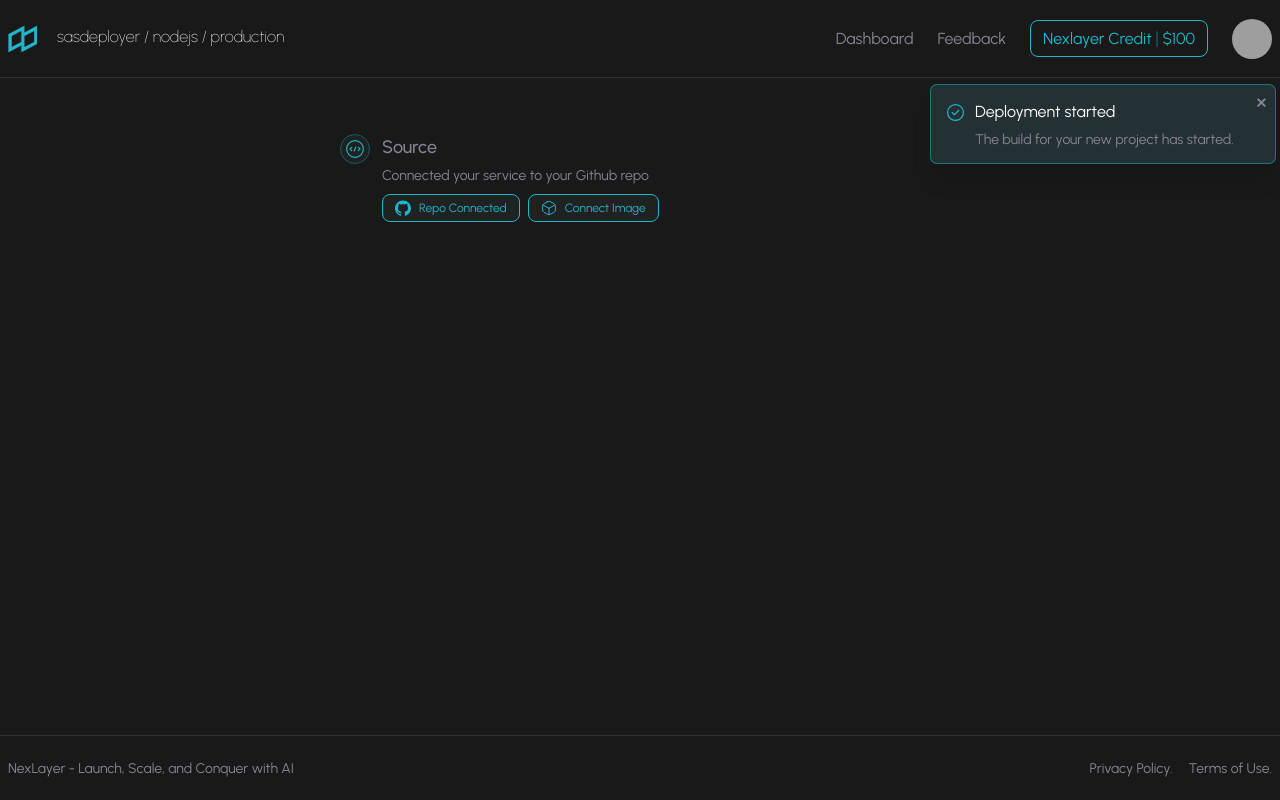
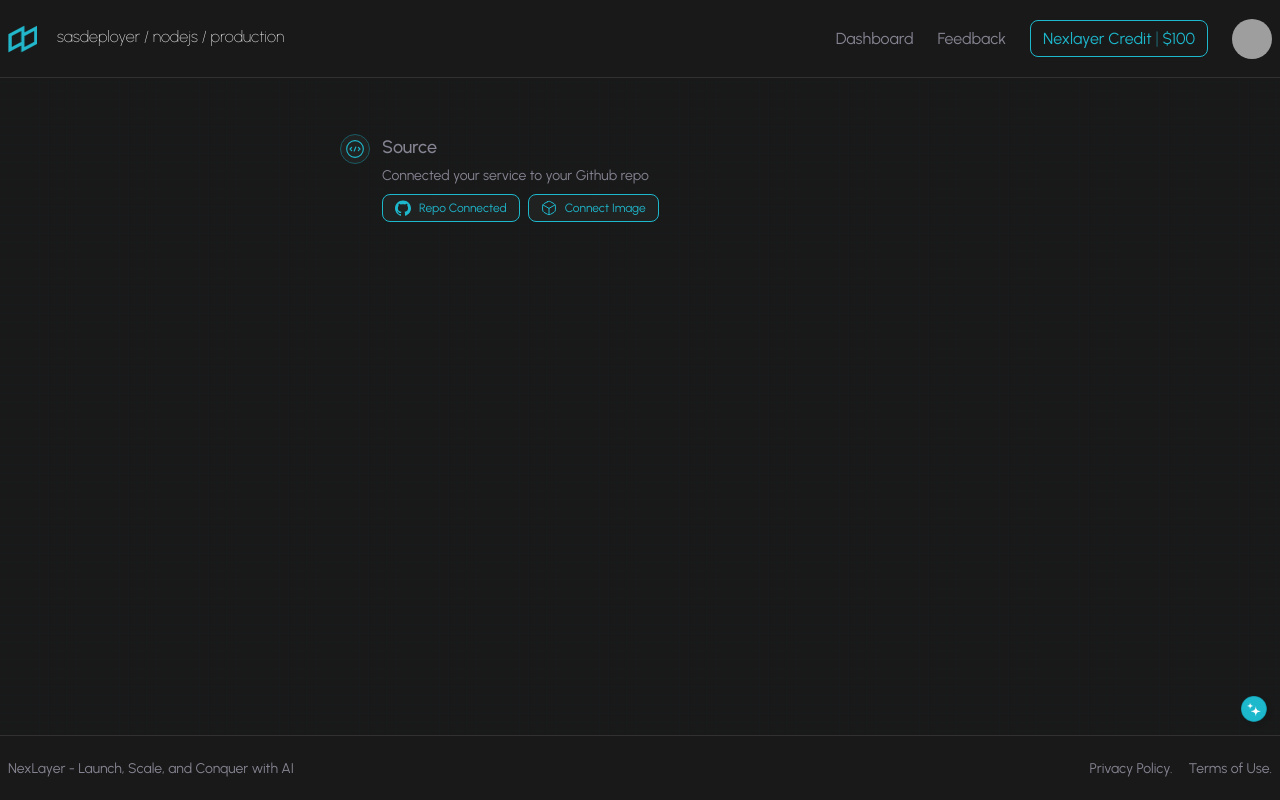
Before and after one commit to Raja-Abbas/nex, a React (Create React App) app: page /build in a window 1280 px wide. Built offline with nearby package versions, Linux system fonts and the light colour scheme; grey boxes are pictures that could not be loaded.

Commit message:
chatbot ui

```diff
--- /dev/null
+++ b/src/components/ChatbotMiniComponent.js
@@ -0,0 +1,12 @@
+import React from 'react';
+import StarChatBotImage from "../assets/images/StarImageChatbot.png";
+
+  const ChatbotMiniComponent = () =>  {
+	return (
+	  <div className="absolute bottom-1 right-1">
+		<img src={StarChatBotImage} alt="StarChatBotImage" className="w-[39px] h-[39px]" />
+	  </div>
+	);
+  }
+
+  export default ChatbotMiniComponent;
--- a/src/components/GithubDeployment.js
+++ b/src/components/GithubDeployment.js
@@ -10,7 +10,6 @@ export default function GithubDeployment({
   const updatedSteps = steps.map((step) => {
     if (selectedCard) {
       if (step.id === 2) {
-        // Update the Build step
         return {
           ...step,
           details: step.details.map((detail) => {
@@ -26,7 +25,6 @@ export default function GithubDeployment({
           }),
         };
       } else if (step.id === 4) {
-        // Update the Deploy step
         return {
           ...step,
           details: step.details.map((detail) => {
@@ -40,7 +38,6 @@ export default function GithubDeployment({
           }),
         };
       } else if (step.id === 5) {
-        // Update the final step with the live URL and logo
         return {
           ...step,
           details: step.details.map((detail) => {
--- a/src/components/WaitlistComponent.js
+++ b/src/components/WaitlistComponent.js
@@ -7,7 +7,7 @@ const Waitlist = ({ isOpen, onClose }) => {
 
   return (
     <div className="fixed w-full h-full bg-[#070707] bg-opacity-75 inset-0 z-[1000] flex items-center justify-center">
-      <div className="bg-background relative text-center bg-opacity-100 z-[1000] p-6 rounded-md shadow-xl my-[45px] mx-[55px] max-md:w-full md:w-[663px] max-md:h-full md:h-[477px]">
+      <div className="bg-background relative text-center bg-opacity-100 z-[1000] p-6 rounded-md shadow-xl my-[45px] mx-[55px] max-md:w-full md:w-[663px] max-md:h-auto md:h-auto">
         <Loading />
         <h2 className="text-light-blue text-3xl mb-[15px] mt-[25px] font-bold leading-[150%]">Join the waitlist!</h2>
         <p className="text-white text-lg leading-[150%]">
--- a/src/components/aceternitycomponents/multi-step-loader.tsx
+++ b/src/components/aceternitycomponents/multi-step-loader.tsx
@@ -28,8 +28,21 @@ const DeploymentAlert: React.FC<DeploymentAlertProps> = ({
   const [showModal, setShowModal] = useState(false);
 
   useEffect(() => {
-    setShowModal(isOpen);
+    let timer: NodeJS.Timeout;
+
+    if (isOpen) {
+      setShowModal(true);
+      timer = setTimeout(() => {
+        setShowModal(false);
+        onClose();
+      }, 5000);
+    } else {
+      setShowModal(false);
+    }
+
+    return () => clearTimeout(timer);
   }, [isOpen]);
+
   const closeModal = () => {
     setShowModal(false);
     onClose();
@@ -76,10 +89,22 @@ const ModalAlert: React.FC<ModalAlertProps> = ({
   time,
   onClose,
 }) => {
-  const [showModal, setShowModal] = useState(false);
+    const [showModal, setShowModal] = useState(false);
 
   useEffect(() => {
-    setShowModal(isOpen);
+    let timer: NodeJS.Timeout;
+
+    if (isOpen) {
+      setShowModal(true);
+      timer = setTimeout(() => {
+        setShowModal(false);
+        onClose();
+      }, 5000);
+    } else {
+      setShowModal(false);
+    }
+
+    return () => clearTimeout(timer);
   }, [isOpen]);
 
   const closeModal = () => {
--- a/src/pages/BuildPage.js
+++ b/src/pages/BuildPage.js
@@ -3,6 +3,7 @@ import React, { useState } from "react";
 import { useLocation } from "react-router-dom";
 import GithubDeployment from "../components/GithubDeployment";
 import DeploymentDetailsLayout from "../components/DeploymentDetailsLayout";
+import ChatbotMiniComponent from "../components/ChatbotMiniComponent";
 
 export default function BuildPage() {
   const [showDeploymentDetails, setShowDeploymentDetails] = useState(false);
@@ -19,12 +20,13 @@ export default function BuildPage() {
 
   return (
     <div
-      className={`grid max-lg:px-4 w-full max-lg:h-full lg:h-auto scrollbar overflow-x-hidden gap-[50px] justify-center ${
+      className={`grid relative max-lg:px-4 w-full max-lg:h-full lg:h-auto scrollbar overflow-x-hidden gap-[50px] justify-center ${
         showDeploymentDetails
           ? "lg:grid-cols-2 max-lg:grid-cols-1 max-lg:grid-rows-2"
           : "max-lg:grid-cols-1 max-lg:grid-rows-2"
       }`}
     >
+      <ChatbotMiniComponent />
       <GithubDeployment
         toggleBuildPageDetails={toggleBuildPageDetails}
         selectedCard={selectedCard}
```
Also changed, not shown: src/assets/images/StarImageChatbot.png (added).
